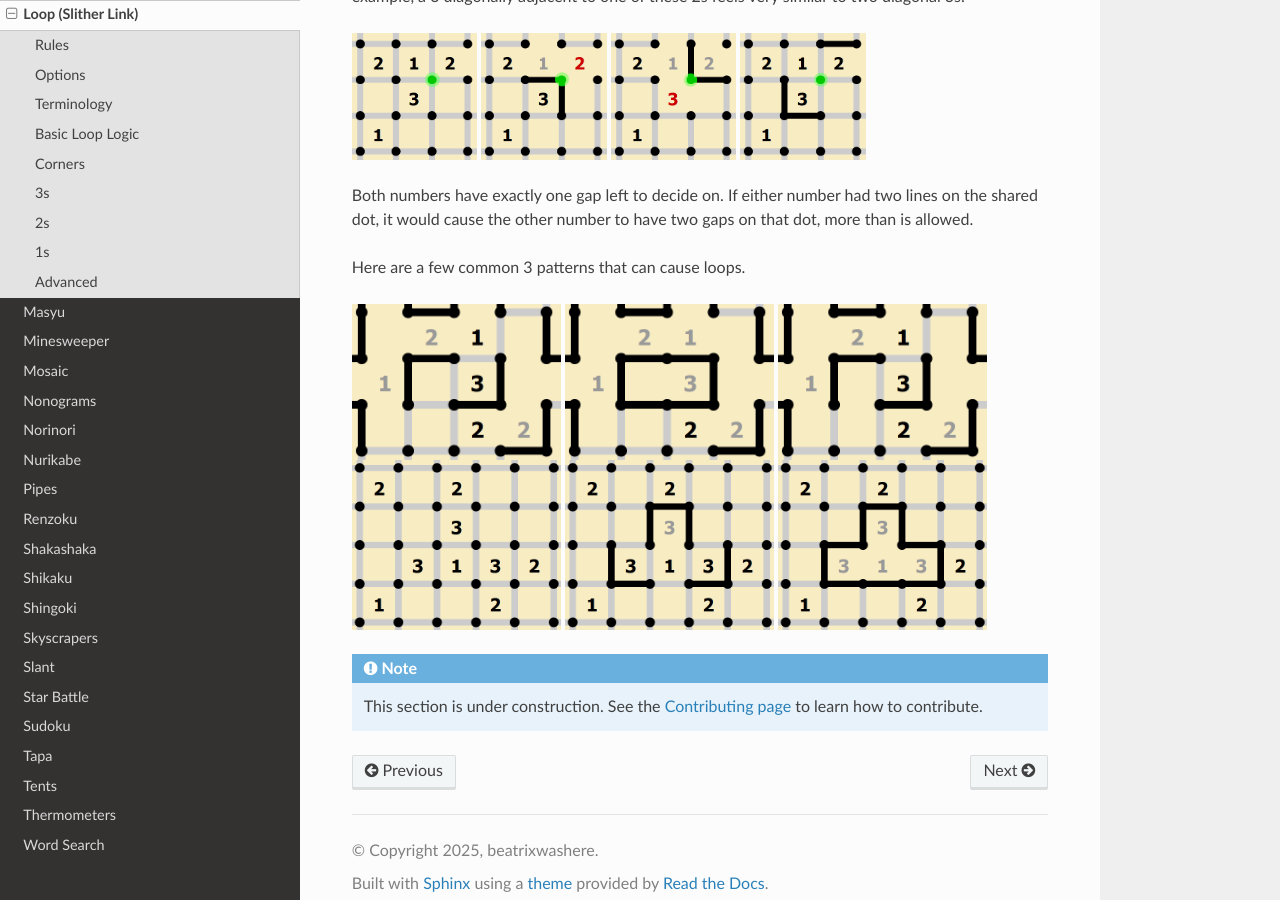
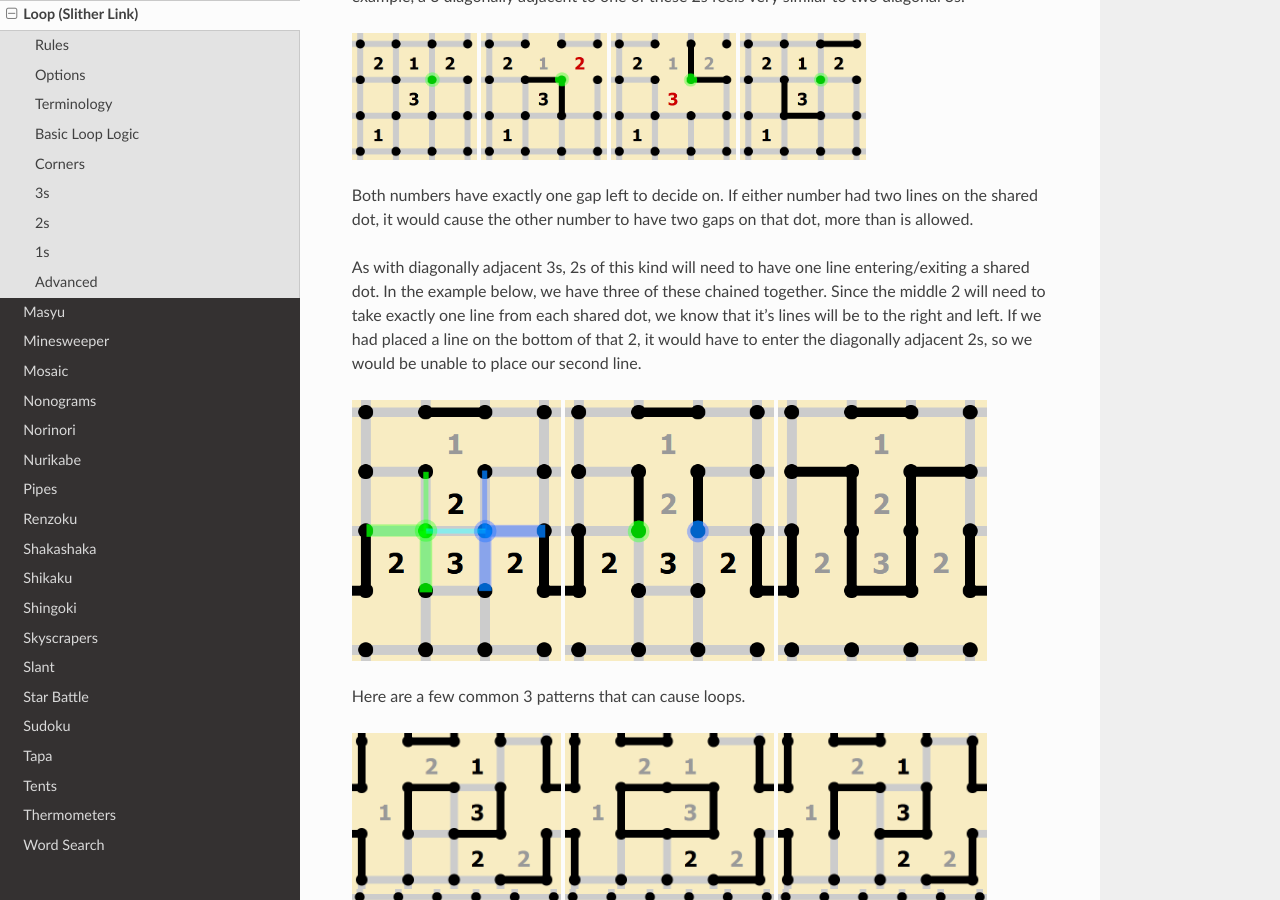
Before and after one commit to Ailurust/puzzle-team-advice, a Sphinx documentation site: the page built from docs/source/puzzles/loop.rst, in a window 1280 px wide and 900 px high, scrolled down 10863 px. Built offline with Sphinx 7.4.7 and the Read the Docs theme 3.1.0, drawn with Linux system fonts in a browser that asks for light colours.

Commit message:
added to advanced section of loop page

```diff
--- a/docs/source/puzzles/loop.rst
+++ b/docs/source/puzzles/loop.rst
@@ -207,6 +207,7 @@ can just keep in mind that we will have a line pointing out from that 1, similar
 |ico65| |ico66|
 
 
+
 Advanced
 ---------
 
@@ -230,6 +231,13 @@ adjacent to one of these 2s feels very similar to two diagonal 3s.
 
 Both numbers have exactly one gap left to decide on. If either number had two lines on the shared dot, it would cause the other
 number to have two gaps on that dot, more than is allowed.
+
+As with diagonally adjacent 3s, 2s of this kind will need to have one line entering/exiting a shared dot. In the example below,
+we have three of these chained together. Since the middle 2 will need to take exactly one line from each shared dot, we know that
+it's lines will be to the right and left. If we had placed a line on the bottom of that 2, it would have to enter the diagonally
+adjacent 2s, so we would be unable to place our second line.
+
+|ico85| |ico86| |ico87|
 
 
 Here are a few common 3 patterns that can cause loops.
@@ -478,3 +486,13 @@ Here are a few common 3 patterns that can cause loops.
 .. |ico84| image:: ../img/loop/loop104.png
    :class: no-scaled-link
    :width: 18%
+
+.. |ico85| image:: ../img/loop/loop105.png
+   :class: no-scaled-link
+   :width: 30%
+.. |ico86| image:: ../img/loop/loop106.png
+   :class: no-scaled-link
+   :width: 30%
+.. |ico87| image:: ../img/loop/loop107.png
+   :class: no-scaled-link
+   :width: 30%
```
Also changed, not shown: docs/source/img/loop/loop105.png (added), docs/source/img/loop/loop106.png (added), docs/source/img/loop/loop107.png (added).
